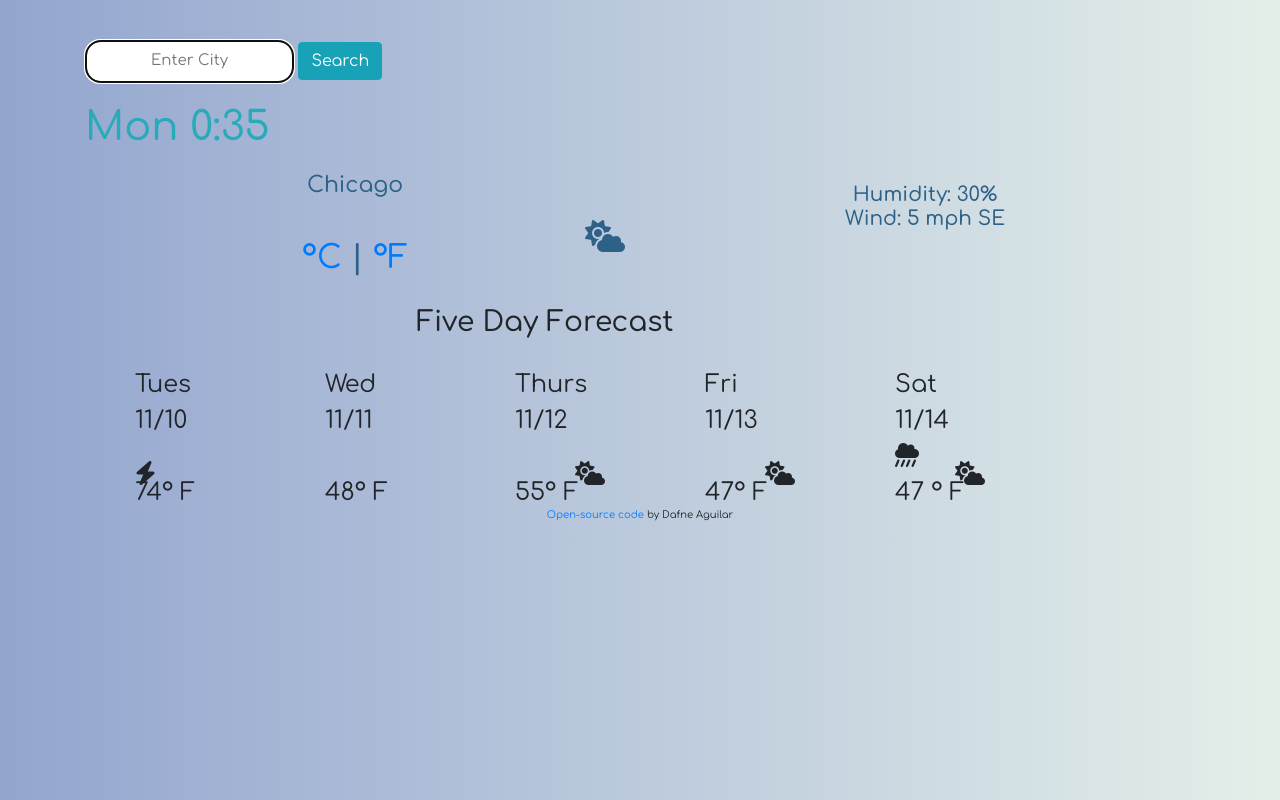
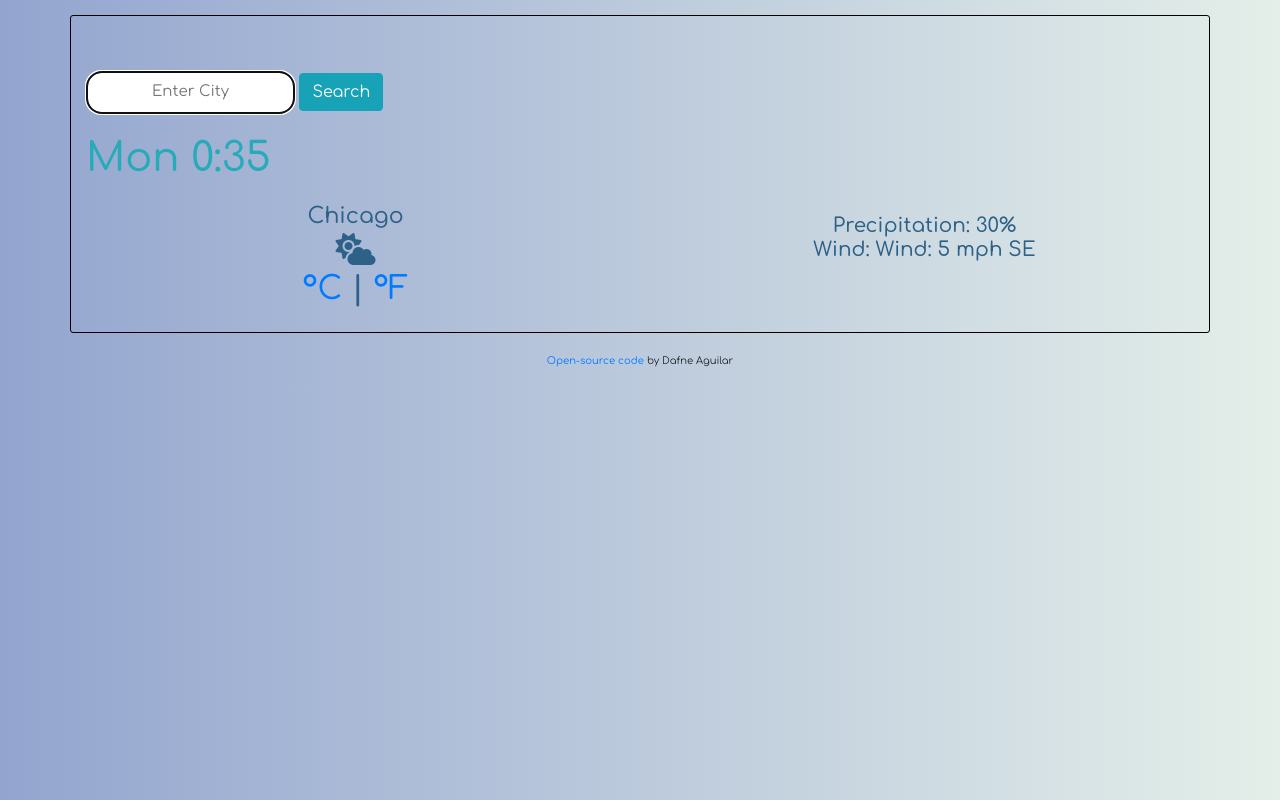
Before and after one commit to DAGUILAR2/weather-app-project, a plain HTML site: page index.html in a window 1280 px wide. Drawn offline with nearby package versions, Linux system fonts and the light colour scheme.

Commit message:
Adding in real-time data
Removed the forecast and setting up to add in the real time data for the weather description, and conditions. Trying to fix the unit conversion from disappearing once the location is allowed to be tracked.

```diff
--- a/index.html
+++ b/index.html
@@ -68,84 +68,15 @@
 
           <div class="col-6">
             <ul class="conditions">
-              <li>Humidity: 30%</li>
-              <li>Wind: 5 mph SE</li>
+              <li> Precipitation: <span id="precipitation">30%</span></li>
+              <li>Wind: <span id="wind">Wind: 5 mph SE</span></li>
             </ul>
         </div>
         </div>
       </h2>
 
 
-      <div class="row">
-        <div class="col-10">
-          <h3>Five Day Forecast</h3>
-        </div>
-      </div>
 
-      <div class="row">
-
-        <div class="col-2">
-          <p class="day1">
-            Tues
-            </br>
-            11/10
-            </br>
-            <i class="fas fa-bolt"></i>
-            </br>
-            74° F
-            </br>
-          </p>
-        </div>
-
-        <div class="col-2">
-          <p class="day2">
-            Wed
-            </br>
-            11/11
-            </br>
-            <i class="fas fa-cloud-sun"></i>
-            </br>
-            48° F
-          </p>
-        </div>
-
-        <div class="col-2">
-          <p class="day3">
-            Thurs
-            </br>
-            11/12
-            </br>
-            <i class="fas fa-cloud-sun"></i>
-            </br>
-            55° F
-          </p>
-        </div>
-
-        <div class="col-2">
-          <p class="day4">
-            Fri
-            </br>
-            11/13
-            </br>
-            <i class="fas fa-cloud-sun"></i>
-            </br>
-            47° F
-          </p>
-        </div>
-
-        <div class="col-3">
-          <p class="day5">
-            Sat
-            </br>
-            11/14
-            </br>
-            <i class="fas fa-cloud-showers-heavy"></i>
-            </br>
-            47 ° F
-          </p>
-        </div>
-
-      </div>
 
   </div>
 
--- a/src/index.js
+++ b/src/index.js
@@ -24,6 +24,7 @@ function searchCity(city) {
   let apiKey = "2f78f09b7517f3aa9c777434463ca478";
   let apiUrl = `https://api.openweathermap.org/data/2.5/weather?q=${city}&appid=${apiKey}&units=${units}`;
   axios.get(apiUrl).then(showTemperature);
+  axios.get(apiUrl).then(showRain);
 }
 
 function searchPosition(position) {
@@ -47,8 +48,14 @@ function showTemperature(response) {
   currentTemp.innerHTML = `${actualTemp}`;
 
 
+
   celsiusTemp = response.data.main.temp;
 
+}
+
+function showRain(response){
+  let currentPrecipitation = document.querySelector(".precipitation");
+  currentPrecipitation.innerHTML = `${currentPrecipitation}`;
 }
 
 function showFahrenheit(event){
@@ -72,4 +79,8 @@ celsiusLink.addEventListener("click", showCelsius);
 let fahrenheitLink = document.querySelector("#fahrenheit-link");
 fahrenheitLink.addEventListener("click", showFahrenheit);
 
+let precipPercent = null;
+let precipitation = document.querySelector(".precipitation");
+console.log(precipitation);
+
 navigator.geolocation.getCurrentPosition(searchPosition);
--- a/src/styles.css
+++ b/src/styles.css
@@ -90,14 +90,18 @@ footer {
   text-align: center;
 }
 
-.container {
-  display: grid;
-}
-
 #currentTemp {
   display: block;
   font-size: 22px;
   position: relative;
+}
+
+.container {
+  border: solid 1px black;
+  border-radius: 3px;
+  display: grid;
+  margin-top: 15px;
+  padding: 15px;
 }
 
 .conditions {
@@ -106,6 +110,13 @@ footer {
   text-align: center;
   padding: 20px;
 }
+
+.precipitation,
+.wind {
+  padding: 20px;
+  position: relative;
+}
+
 .search {
   margin-top: 40px;
 }
@@ -113,30 +124,3 @@ footer {
 .search-form {
   grid-area: auto;
 }
-
-.fa-bolt {
-  display: block;
-  position: relative;
-  top: 18px;
-  bottom: 0;
-  left: 0;
-  right: 40px;
-}
-
-.fa-cloud-sun {
-  display: block;
-  position: relative;
-  top: 18px;
-  bottom: 20px;
-  left: 250px;
-  right: 0;
-}
-
-.fa-clouds-showers-heavy {
-  display: block;
-  position: relative;
-  top: 18px;
-  bottom: 0;
-  left: 15px;
-  right: 0;
-}
```
